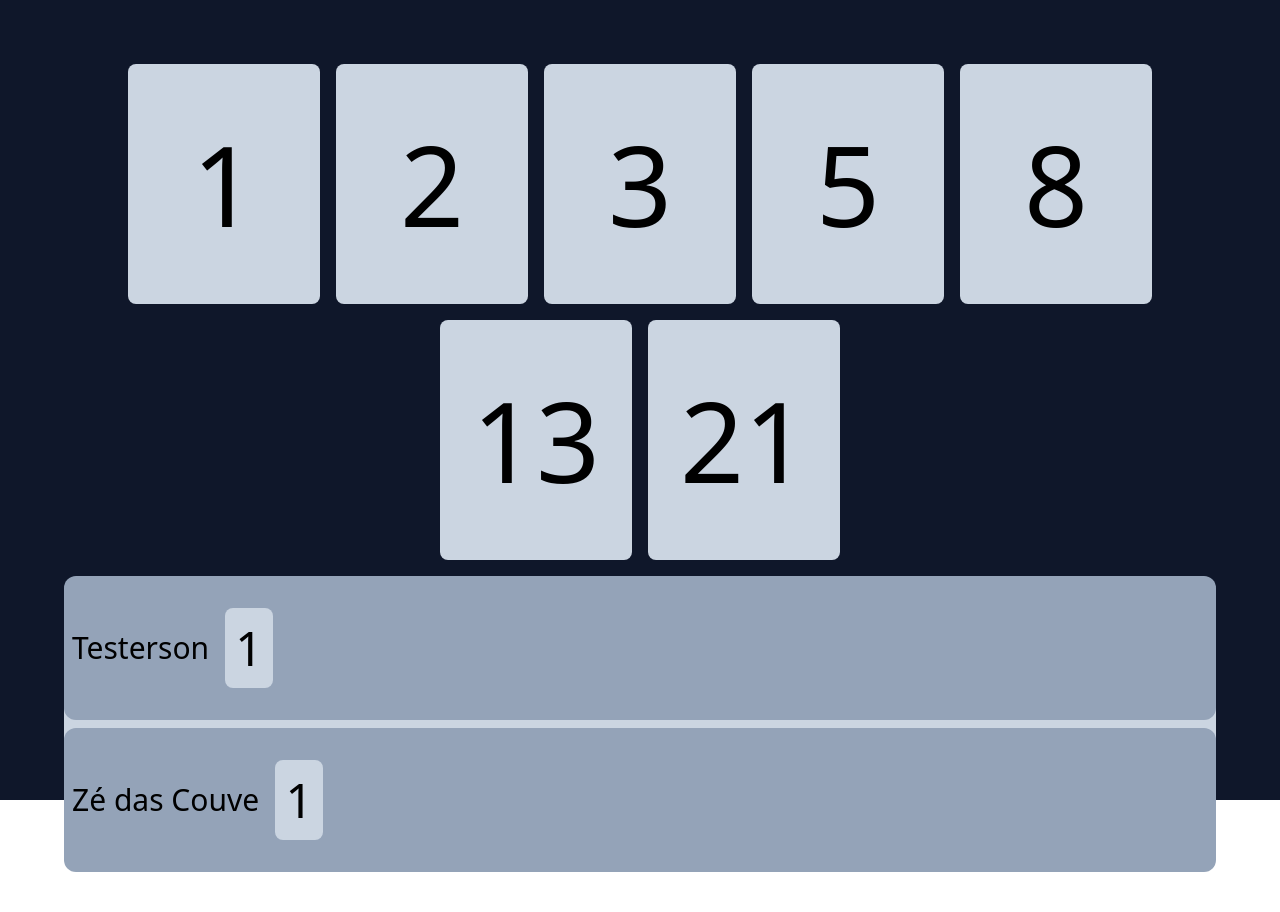
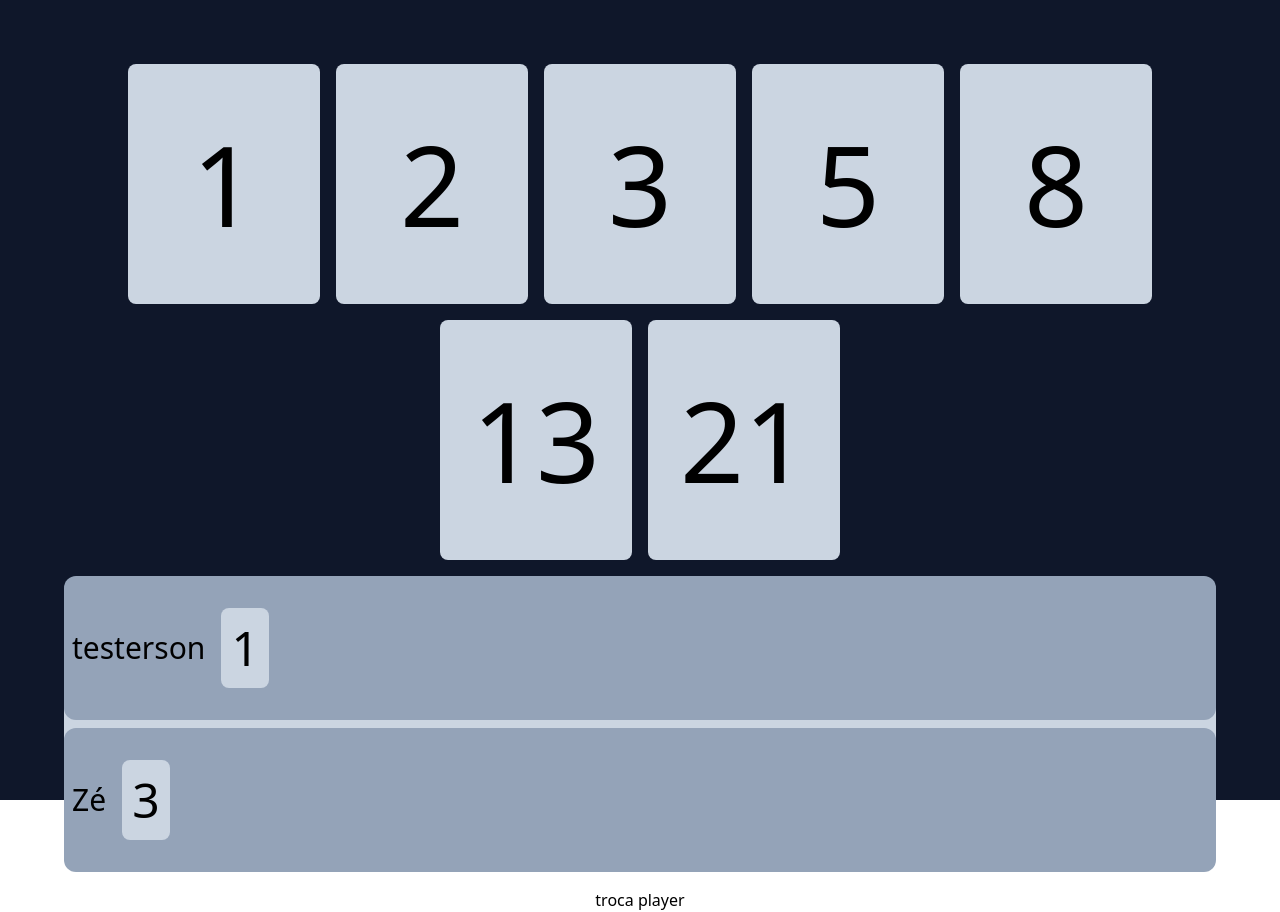
Before and after one commit to CaioVieira-dev/websockets-v1, a React (Vite) app: page /poker in a window 1280 px wide. Before the commit the page ends 872 px from the top, so only its background shows below. Built offline with nearby package versions, Linux system fonts and the light colour scheme; no server answers.

Commit message:
feat: :construction: cria esqueleto da logica do poker
primeiro mock de como o estado do jogo vai funcionar

```diff
--- a/src/frontend/poker/Poker.tsx
+++ b/src/frontend/poker/Poker.tsx
@@ -1,19 +1,53 @@
+import { useCallback, useState } from "react";
+
+type player = {
+  player: string;
+  id: number;
+};
+
+type gameState = player & {
+  card: number | null;
+};
+
 export function Poker() {
+  const [player, setPlayer] = useState<player>({ player: "Testerson", id: 1 });
+  const [game, setGame] = useState<gameState[]>([
+    { player: "testerson", id: 1, card: 1 },
+    { player: "Zé", id: 2, card: 3 },
+  ]);
+
   return (
     <div className="flex h-full flex-col gap-4 bg-slate-900 px-16 py-16">
-      <CardOptions />
-      <Players />
+      <CardOptions game={game} setGame={setGame} player={player} />
+      <Players player={player} game={game} setGame={setGame} />
+      <button
+        onClick={() =>
+          setPlayer((curr) =>
+            curr.id === 1
+              ? { player: "Zé", id: 2 }
+              : { player: "testerson", id: 1 },
+          )
+        }
+      >
+        troca player
+      </button>
     </div>
   );
 }
 
 type CardProps = {
-  number: number;
+  number: number | null;
   mini?: boolean;
+  selectCard?: (cardNumber: number) => void;
 };
-function Card({ number, mini }: CardProps) {
+function Card({ number, mini, selectCard }: CardProps) {
+  if (!number) {
+    return null;
+  }
+
   return (
     <div
+      onClick={() => selectCard?.(number)}
       className={`flex ${mini ? "h-20 w-12" : "h-60 w-2/12"} items-center justify-center rounded-lg bg-slate-300 hover:cursor-pointer hover:bg-slate-400`}
     >
       <p
@@ -25,38 +59,95 @@ function Card({ number, mini }: CardProps) {
   );
 }
 
-function CardOptions() {
+type CardOptionsProps = {
+  game: gameState[];
+  player: player;
+  setGame: React.Dispatch<React.SetStateAction<gameState[]>>;
+};
+
+const possibleCards = [1, 2, 3, 5, 8, 13, 21];
+
+function CardOptions({ game, player, setGame }: CardOptionsProps) {
+  const selectCard = useCallback(
+    (cardNumber: number) => {
+      const newGame = [];
+
+      for (const playerHand of game) {
+        const newPlayerHand = { ...playerHand };
+        if (playerHand?.id === player?.id) {
+          newPlayerHand.card = cardNumber;
+        }
+
+        newGame.push(newPlayerHand);
+      }
+
+      setGame(newGame);
+    },
+    [game, player?.id, setGame],
+  );
+
   return (
     <div className="flex flex-wrap justify-center gap-4">
-      <Card number={1} />
-      <Card number={2} />
-      <Card number={3} />
-      <Card number={5} />
-      <Card number={8} />
-      <Card number={13} />
-      <Card number={21} />
+      {possibleCards.map((val) => (
+        <Card number={val} key={`card-${val}`} selectCard={selectCard} />
+      ))}
+    </div>
+  );
+}
+
+type PlayersProps = CardOptionsProps;
+
+function Players({ game, player, setGame }: PlayersProps) {
+  const resetPlayerHand = useCallback(() => {
+    const newGame = [];
+
+    for (const playerHand of game) {
+      const newPlayerHand = { ...playerHand };
+      if (playerHand?.id === player?.id) {
+        newPlayerHand.card = null;
+      }
+
+      newGame.push(newPlayerHand);
+    }
+
+    setGame(newGame);
+  }, [game, player?.id, setGame]);
+
+  const currPlayer = game.find((playeHand) => playeHand.id === player.id);
+  const otherPlayers = game.filter((playerHand) => playerHand.id !== player.id);
+
+  return (
+    <div className="flex h-full w-full flex-col gap-2 rounded-3xl bg-slate-300">
+      <Player
+        name={currPlayer?.player || ""}
+        card={currPlayer?.card}
+        resetPlayerHand={resetPlayerHand}
+      />
+
+      {otherPlayers?.map?.((playerHand) => (
+        <Player
+          name={playerHand.player}
+          key={`player-${playerHand.id}`}
+          card={playerHand.card}
+        />
+      ))}
     </div>
   );
 }
 
 type PlayerProps = {
   name: string;
+  card?: number | null;
+  resetPlayerHand?: () => void;
 };
 
-function Players() {
+function Player({ name, card, resetPlayerHand }: PlayerProps) {
   return (
-    <div className="flex h-full w-full flex-col gap-2 rounded-3xl bg-slate-300">
-      <Player name="Testerson" />
-      <Player name="Zé das Couve" />
+    <div className="flex w-full items-center gap-2 rounded-xl bg-slate-400 py-8">
+      <p className="px-2 text-3xl">{name}</p>
+      <div className="" onClick={resetPlayerHand}>
+        <Card number={card || 0} mini />
+      </div>
     </div>
   );
 }
-
-function Player({ name }: PlayerProps) {
-  return (
-    <div className="flex w-full items-center gap-2 rounded-xl bg-slate-400 py-8">
-      <p className="px-2 text-3xl">{name}</p>
-      <Card number={1} mini />
-    </div>
-  );
-}
```
